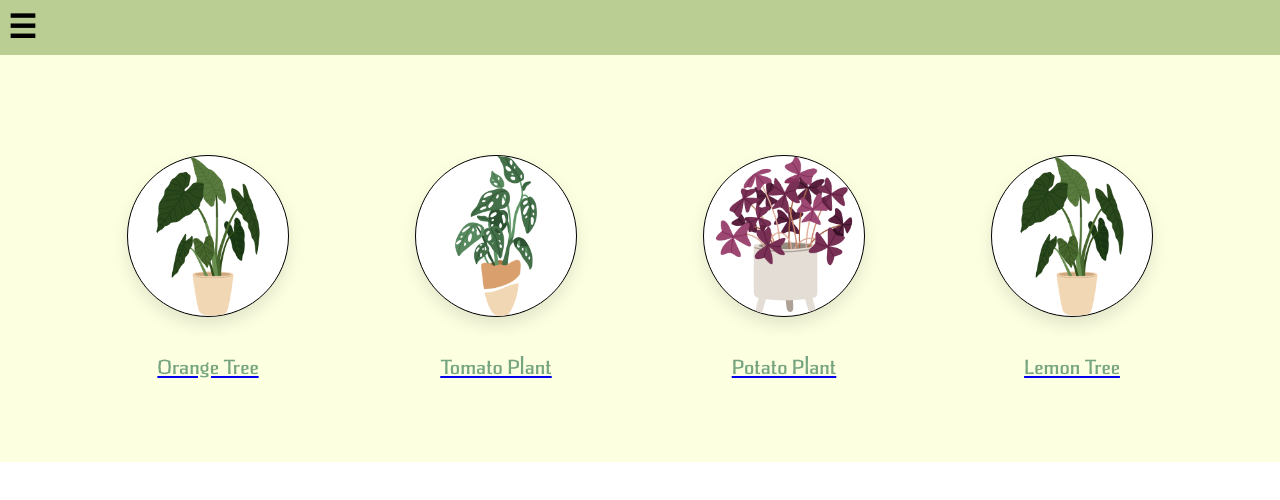
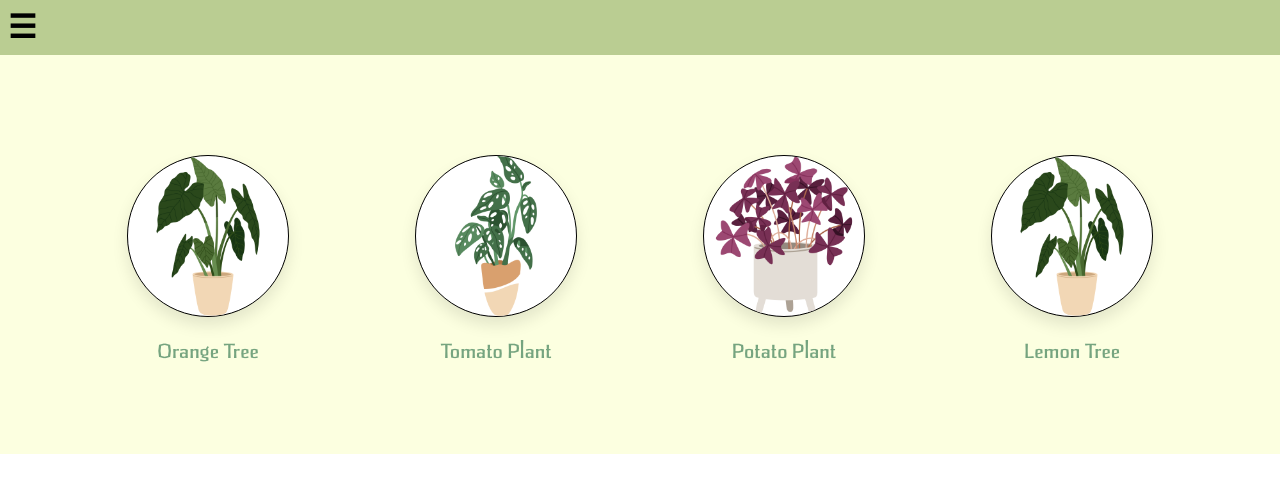
Before and after one commit to deco3801-mortein/frontend, a React (Vite) app: page / in a window 1280 px wide. Shown: the top 500 px of the page. Built offline with nearby package versions, Linux system fonts and the light colour scheme; data requests are answered from the project's data file; the HTML template or start-up script is replaced by a standard one.

Commit message:
Remove underline from homepage links

```diff
--- a/src/components/Plant.css
+++ b/src/components/Plant.css
@@ -14,8 +14,8 @@
 
 .plant-name {
     align-items: center;
-    margin-top: 2vh; /* Adjusted margin for better spacing */
     font-size: 1.5rem;
+    margin-bottom: 1vh;
     color: #75a47f;
 }
 
@@ -23,6 +23,7 @@
     display: flex;
     flex-direction: column;
     align-items: center;
+    text-decoration-line: none;
 }
 
 /* PlantGrid CSS */
```
